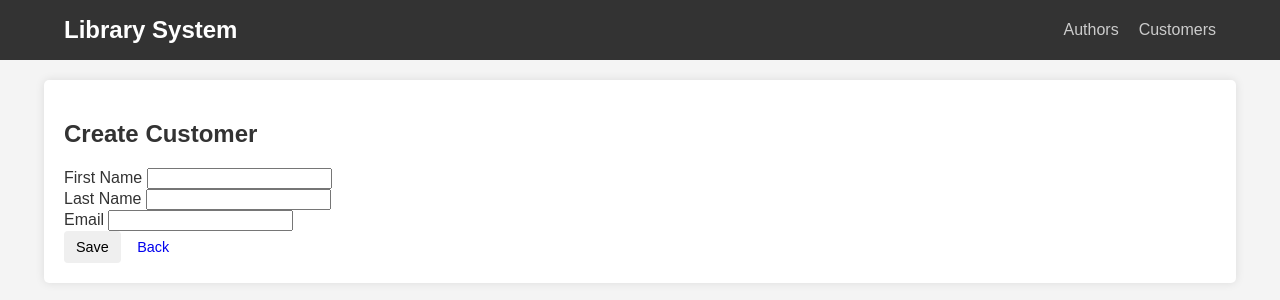
After one commit to Martin-Pop/LibraryDB, a Flask app: page /customers/create in a window 1280 px wide. The commit adds this page. Shown: the top 300 px of the page. Run offline with Flask 3, Linux system fonts and the light colour scheme.

Commit message:
new frontend for Customers

```diff
--- a/public/templates/base.html
+++ b/public/templates/base.html
@@ -14,6 +14,7 @@
 
             <ul class="nav-list">
                 <li><a href="{{ url_for('authors.list_authors') }}">Authors</a></li>
+                <li><a href="{{ url_for('customers.list_customers') }}">Customers</a></li>
             </ul>
         </div>
     </nav>
--- /dev/null
+++ b/public/templates/customer_form.html
@@ -0,0 +1,34 @@
+{% extends "base.html" %}
+
+{% block content %}
+<div class="form-wrapper">
+    <h2>{{title}}</h2>
+
+    <form method="POST" action="">
+
+        <div class="form-group">
+            <label for="fname">First Name</label>
+            <input type="text" id="fname" name="first_name" class="form-input"
+                   value="{{ customer.first_name if customer else '' }}" required>
+        </div>
+
+        <div class="form-group">
+            <label for="lname">Last Name</label>
+            <input type="text" id="lname" name="last_name" class="form-input"
+                   value="{{ customer.last_name if customer else '' }}" required>
+        </div>
+
+         <div class="form-group">
+            <label for="email">Email</label>
+            <input type="email" id="email" name="email" class="form-input"
+                   value="{{ customer.email if customer else '' }}" required>
+        </div>
+
+        <div class="form-actions">
+            <button type="submit" class="btn btn-save">Save</button>
+            <a href="{{ url_for('authors.list_authors') }}" class="btn btn-back">Back</a>
+        </div>
+
+    </form>
+</div>
+{% endblock %}
--- /dev/null
+++ b/src/controllers/customer_controller.py
@@ -0,0 +1,103 @@
+from flask import Blueprint, render_template, request, redirect, url_for, flash
+from src.service_container import customer_service
+
+customer_bp = Blueprint('customers', __name__, url_prefix='/customers')
+
+@customer_bp.route('/')
+def list_customers():
+
+    page = request.args.get('page', 1, type=int)
+    limit = 10
+    offset = (page - 1) * limit
+
+    customers_list = customer_service.get_customers(offset, limit)
+
+    rows = []
+    for customer in customers_list:
+        rows.append({
+            'id': customer.id,
+            'data_values': [
+                customer.id, customer.code, customer.first_name,
+                customer.last_name, customer.email, customer.is_active,
+                customer.registered_on.replace(microsecond=0)
+            ]
+        })
+
+    has_next = len(customers_list) == limit
+
+    return render_template(
+        'list.html',
+        title="Customers",
+        entity_name='customers',
+        headers=['ID', 'Code', 'First name', 'Last name', 'Email', 'Is active', 'Registered on'],
+        rows=rows,
+        page=page,
+        has_next=has_next
+    )
+
+
+@customer_bp.route('/delete/<int:id>', methods=['POST'])
+def delete(id):
+    try:
+        success = customer_service.remove_customer(id)
+        if success:
+            flash('Customer was removed.', 'success')
+        else:
+            flash('Error while deleting.', 'error')
+    except Exception as e:
+        flash(str(e), 'error')
+
+    return redirect(url_for('customers.list_customers'))
+
+
+@customer_bp.route('/create', methods=['GET', 'POST'])
+def create():
+
+    if request.method == 'POST':
+
+        first_name = request.form.get('first_name')
+        last_name = request.form.get('last_name')
+        email = request.form.get('email')
+
+        try:
+            success =  customer_service.register_customer(first_name, last_name, email)
+            if success:
+                flash('New customer was added.', 'success')
+            else:
+                flash('Error while adding new customer.', 'error')
+            return redirect(url_for('customers.list_customers'))
+
+        except Exception as e:
+            flash(str(e), 'error')
+            customer = {'first_name' : first_name, 'last_name': last_name, "email":email}
+            return render_template('customer_form.html', title="Create Customer", customer=customer)
+
+    return render_template('customer_form.html', title="Create Customer", customer=None)
+
+
+@customer_bp.route('/edit/<int:id>', methods=['GET', 'POST'])
+def edit(id):
+
+    customer = customer_service.get_by_id(id)
+    if not customer:
+        flash('Customer was not found', 'error')
+        return redirect(url_for('customers.list_customers'))
+
+    if request.method == 'POST':
+
+        first_name = request.form.get('first_name')
+        last_name = request.form.get('last_name')
+        email = request.form.get('email')
+
+        try:
+            success = customer_service.update_customer(id, first_name, last_name, email)
+            if success:
+                flash('Customer updated successfully.', 'success')
+            else:
+                flash('Error while updating.', 'error')
+            return redirect(url_for('customers.list_customers'))
+
+        except Exception as e:
+            flash(str(e), 'error')
+
+    return render_template('customer_form.html', title="Edit Customer", customer=customer)
--- a/src/daos/author_dao.py
+++ b/src/daos/author_dao.py
@@ -7,11 +7,11 @@ class AuthorDAO:
     def __init__(self, db_manager):
         self._db = db_manager
 
-    def get_by_id(self, author_id: int) -> Author:
+    def get_by_id(self, author_id: int) -> Author | None:
         sql = "select name, nationality from authors where id = ?"
         row = self._db.fetch_one(sql, (author_id,))
         if not row:
-            raise InvalidParameterException("Author not found")
+            return None
 
         return Author(author_id, *row)
 
--- a/src/main.py
+++ b/src/main.py
@@ -13,6 +13,7 @@ import os
 
 from flask import Flask
 from src.controllers.author_controller import authors_bp
+from src.controllers.customer_controller import customer_bp
 
 base_dir = os.path.dirname(os.path.dirname(os.path.abspath(__file__)))
 template_dir = os.path.join(base_dir, 'public', 'templates')
@@ -24,6 +25,7 @@ app = Flask(__name__,
 
 app.secret_key = 'hello_world'
 app.register_blueprint(authors_bp)
+app.register_blueprint(customer_bp)
 
 @app.route('/')
 def index():
--- a/src/services/customer_service.py
+++ b/src/services/customer_service.py
@@ -95,3 +95,6 @@ class CustomerService:
         :return: list of customers
         """
         return self._dao.get_customers(offset, limit)
+
+    def get_by_id(self, _id: int) -> Customer:
+        return self._dao.get_by_id(_id)
```
Also changed, not shown: src/controllers/author_controller.py (+3 -4 lines).
